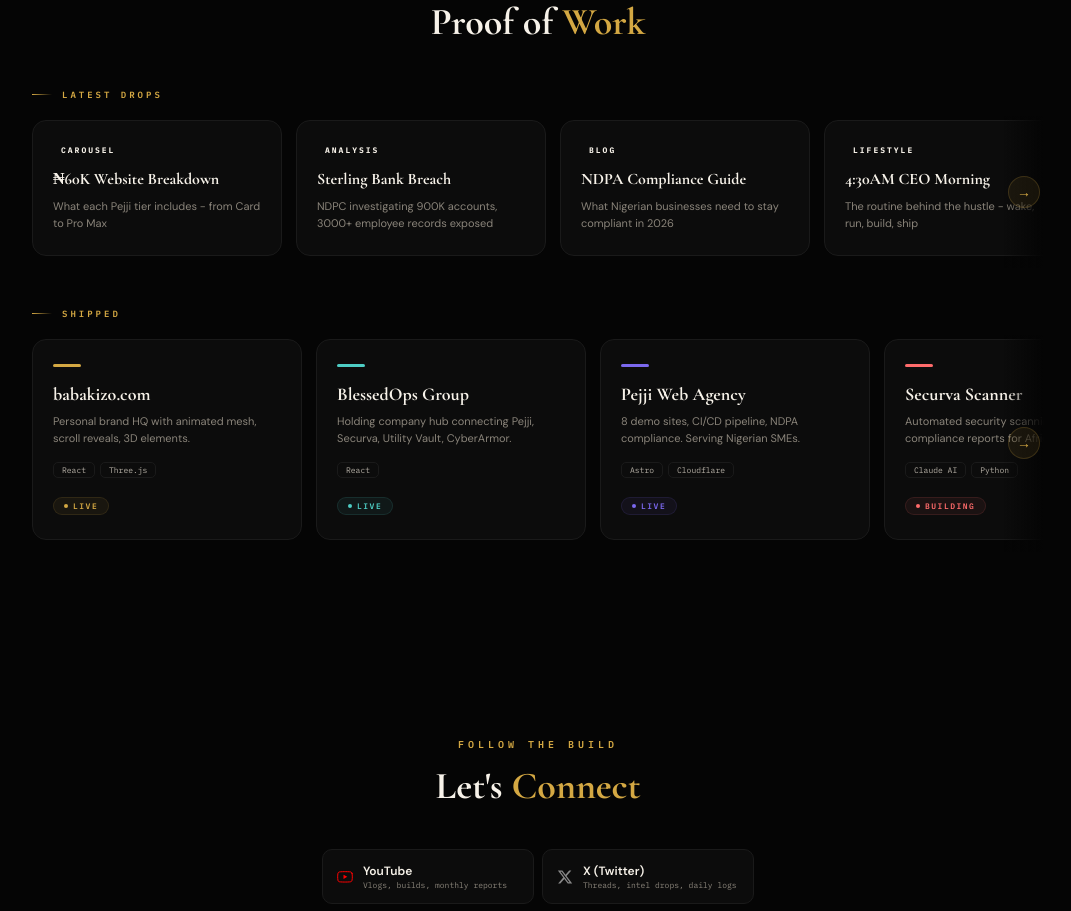
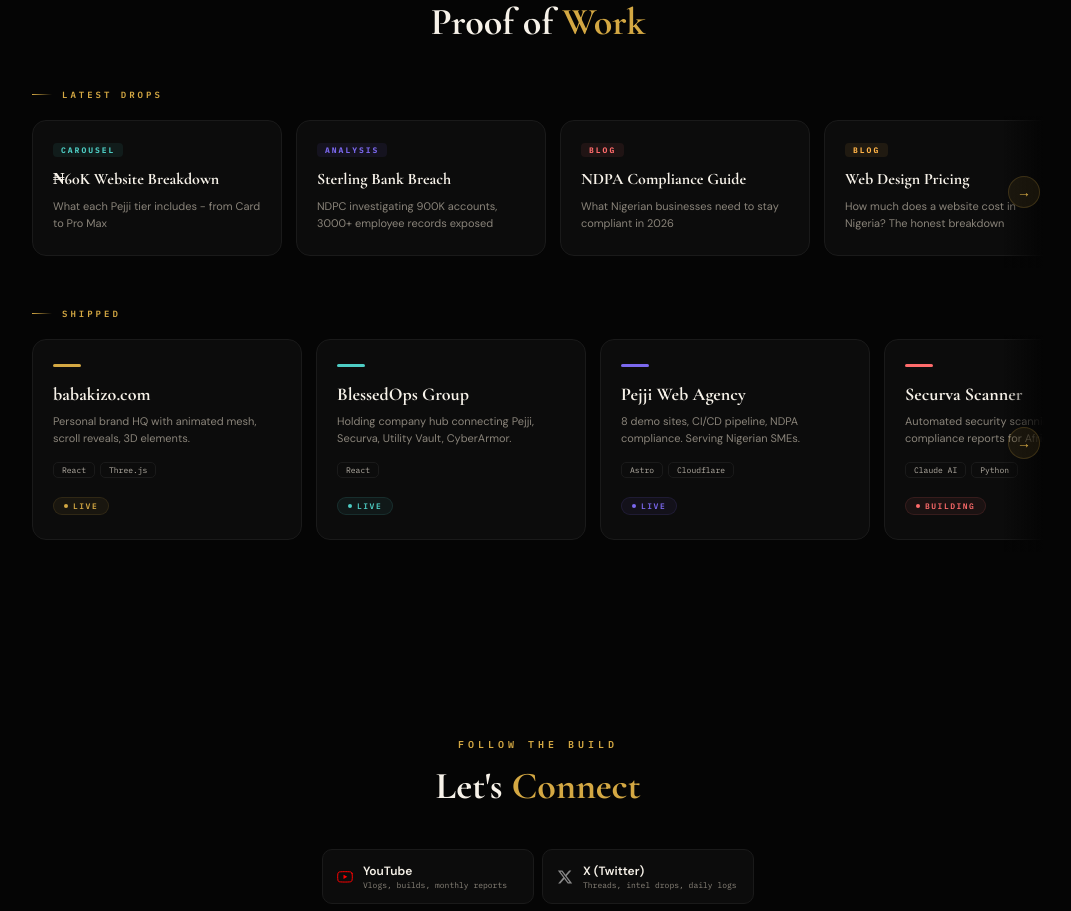
Before and after one commit to babakizo420/babakizo-site, a React (Create React App) app: page / in a window 1280 px wide. Shown: the part 2480-3391 px from the top of the page, without its empty margins (102-1173 px from the left). Built offline with nearby package versions, Linux system fonts and the light colour scheme.

Commit message:
Fix: remove unpublished content, make content cards clickable links

```diff
--- a/src/App.jsx
+++ b/src/App.jsx
@@ -39,11 +39,9 @@
   {name:"Gumroad",type:"gumroad",url:"https://utilityvault.gumroad.com",color:"#FF90E8",handle:"Templates, digital products"},
 ];
 const contentItems=[
-  {title:"₦60K Website Breakdown",type:"carousel",desc:"What each Pejji tier includes - from Card to Pro Max",link:"https://instagram.com/pejji.ng",accent:"#4ECDC4"},
+  {title:"₦60K Website Breakdown",type:"carousel",desc:"What each Pejji tier includes - from Card to Pro Max",link:"https://pejji.com/services",accent:"#4ECDC4"},
   {title:"Sterling Bank Breach",type:"analysis",desc:"NDPC investigating 900K accounts, 3000+ employee records exposed",link:"https://securva.net",accent:"#7B68EE"},
   {title:"NDPA Compliance Guide",type:"blog",desc:"What Nigerian businesses need to stay compliant in 2026",link:"https://pejji.com/blog/ndpa-compliance-nigerian-businesses",accent:"#FF6B6B"},
-  {title:"4:30AM CEO Morning",type:"lifestyle",desc:"The routine behind the hustle - wake, run, build, ship",link:"https://instagram.com/_babakizo",accent:"#D4A843"},
-  {title:"Nigerian Infra Mapping",type:"research",desc:"Mapping Nigeria's internet infrastructure - nobody else is doing this",link:"https://securva.net",accent:"#7B68EE"},
   {title:"Web Design Pricing",type:"blog",desc:"How much does a website cost in Nigeria? The honest breakdown",link:"https://pejji.com/blog/how-much-does-website-cost-nigeria",accent:"#FFB347"},
 ];
 const projects=[
@@ -229,11 +227,11 @@
           </div>
           {contentItems.length>0&&<div style={{marginBottom:40,opacity:workIn?1:0,transform:workIn?"translateY(0)":"translateY(20px)",transition:"all 0.6s ease 0.2s"}}>
             <div style={{display:"flex",alignItems:"center",gap:10,marginBottom:16}}><div style={{width:20,height:1,background:`linear-gradient(to right, ${T.gold}, transparent)`}}/><span style={{fontFamily:"'IBM Plex Mono', monospace",fontSize:9,color:T.gold,letterSpacing:3,textTransform:"uppercase",fontWeight:600}}>Latest Drops</span></div>
-            <Carousel bg={T.bg} gold={T.gold}>{contentItems.map(c=><div key={c.title} style={{minWidth:250,maxWidth:250,scrollSnapAlign:"start",background:T.card,border:`1px solid ${T.border}`,borderRadius:14,padding:"22px 20px",flexShrink:0}}>
-              <div style={{display:"flex",alignItems:"center",gap:8,marginBottom:12}}><span style={{fontFamily:"'IBM Plex Mono', monospace",fontSize:8,fontWeight:700,color:c.color,letterSpacing:2,textTransform:"uppercase",padding:"2px 8px",background:`${c.color}10`,borderRadius:4}}>{c.type}</span><span style={{fontFamily:"'IBM Plex Mono', monospace",fontSize:8,color:T.gray,letterSpacing:1}}>{c.platform}</span></div>
+            <Carousel bg={T.bg} gold={T.gold}>{contentItems.map(c=><a key={c.title} href={c.link} target="_blank" rel="noopener noreferrer" style={{minWidth:250,maxWidth:250,scrollSnapAlign:"start",background:T.card,border:`1px solid ${T.border}`,borderRadius:14,padding:"22px 20px",flexShrink:0,textDecoration:"none",display:"block",transition:"border-color 0.3s"}} onMouseEnter={e=>e.currentTarget.style.borderColor=c.accent} onMouseLeave={e=>e.currentTarget.style.borderColor=T.border}>
+              <div style={{display:"flex",alignItems:"center",gap:8,marginBottom:12}}><span style={{fontFamily:"'IBM Plex Mono', monospace",fontSize:8,fontWeight:700,color:c.accent,letterSpacing:2,textTransform:"uppercase",padding:"2px 8px",background:`${c.accent}15`,borderRadius:4}}>{c.type}</span></div>
               <h4 style={{fontFamily:"'Cormorant Garamond', serif",fontSize:16,fontWeight:700,color:T.text,margin:"0 0 8px",lineHeight:1.3}}>{c.title}</h4>
               <p style={{fontFamily:"'DM Sans'",fontSize:11,color:T.gray,lineHeight:1.6,margin:0}}>{c.desc}</p>
-            </div>)}</Carousel>
+            </a>)}</Carousel>
           </div>}
           <div style={{opacity:workIn?1:0,transform:workIn?"translateY(0)":"translateY(20px)",transition:"all 0.6s ease 0.2s"}}>
             <div style={{display:"flex",alignItems:"center",gap:10,marginBottom:16}}><div style={{width:20,height:1,background:`linear-gradient(to right, ${T.gold}, transparent)`}}/><span style={{fontFamily:"'IBM Plex Mono', monospace",fontSize:9,color:T.gold,letterSpacing:3,textTransform:"uppercase",fontWeight:600}}>Shipped</span></div>
```
